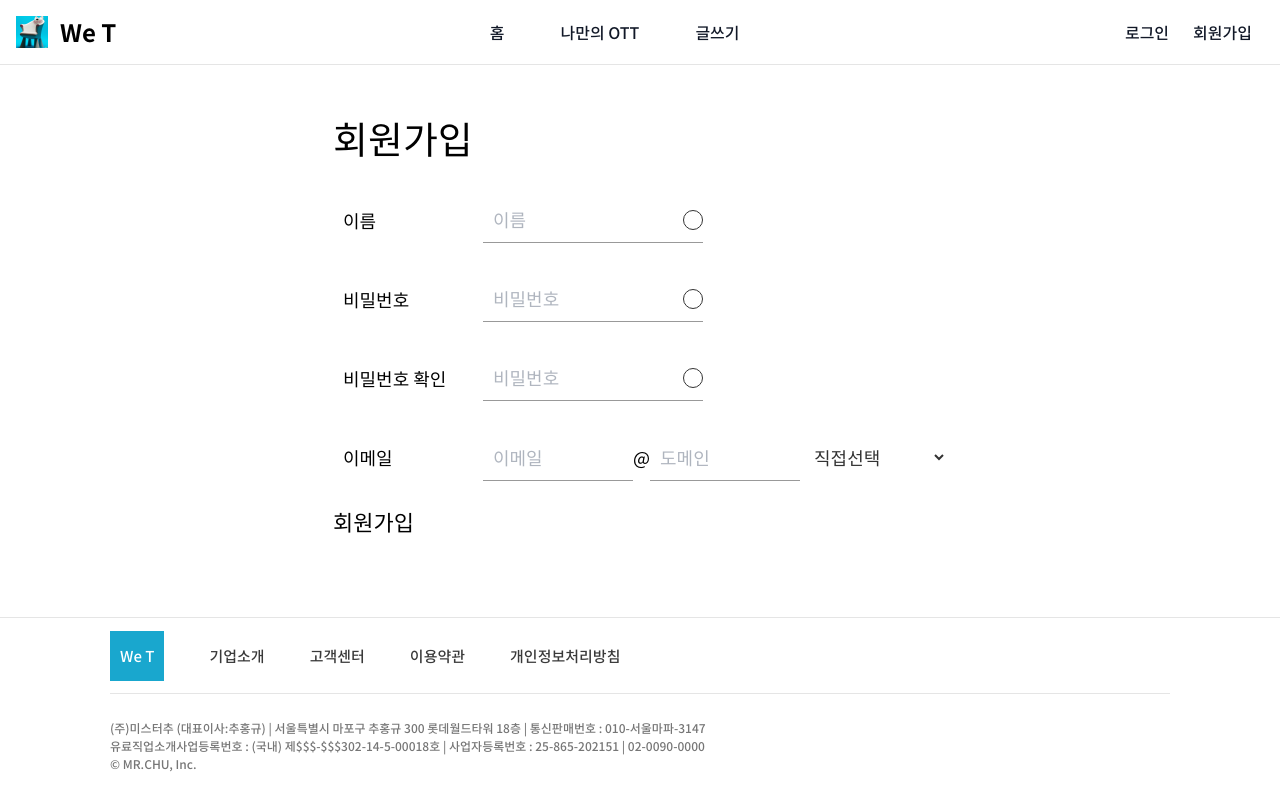
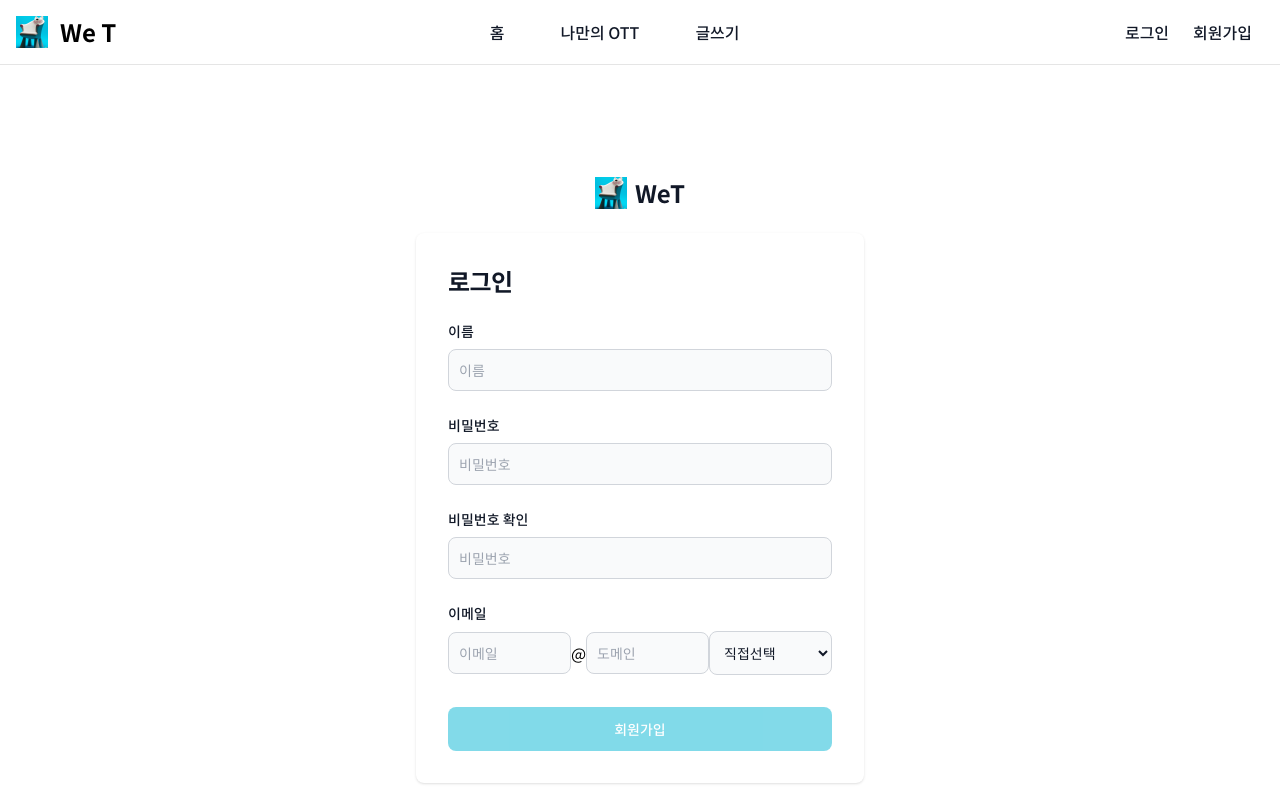
Before and after one commit to chuhongkyu/weT, a Next.js app: page /register/local in a window 1280 px wide. Shown: the top 800 px of the page. Built offline with nearby package versions, Linux system fonts and the light colour scheme; no server answers.

Commit message:
Add user id

```diff
--- a/components/login/LoginContainer.tsx
+++ b/components/login/LoginContainer.tsx
@@ -1,4 +1,6 @@
-import { signIn, useSession } from 'next-auth/react'
+import { useSession } from 'next-auth/react'
+import Link from 'next/link'
+import LoginForm from './LoginForm'
 
 export default function LoginContainer() {
   const { data: session, status } = useSession()
@@ -15,18 +17,14 @@ export default function LoginContainer() {
       )
   }
 
+
   return (
-    <div className="py-12 flex flex-col justify-center items-center">
-      <div className="text-3xl">
-          어서오세요~<br/>
-          로그인 해주세요.
+      <div className="flex flex-col items-center justify-center px-6 py-8 mx-auto md:h-screen lg:py-0">
+          <Link href="/" className="flex items-center mb-6 text-2xl font-semibold text-gray-900 ">
+              <img className="w-8 h-8 mr-2" src="/img/img_cat2.png" alt="logo"/>
+              WeT
+          </Link>
+          <LoginForm/>
       </div>
-      <div className="py-6">
-        {/* <Link className={styles.local} href={"/register/local"}><span>We T 회원가입</span></Link> */}
-        <button className="google flex items-center text-base py-4 px-6 rounded-full border-gray-300 border-2" onClick={() => signIn('google')}>
-          <span className="ml-5">구글 이메일 로그인</span>
-        </button>
-      </div>
-    </div>
   )
 }
--- /dev/null
+++ b/components/login/LoginForm.tsx
@@ -0,0 +1,129 @@
+import { useRouter } from 'next/router'
+import { FormEvent, useState } from 'react'
+import { signIn } from 'next-auth/react'
+import Link from 'next/link';
+
+interface LoginFormValues {
+    email: string;
+    password: string;
+  }
+
+  interface RegisterErrorForm {
+    email: string;
+    password: string;
+  }
+
+  const clearFromState = {
+    email: false,
+    password: false,
+  };
+
+const LoginForm = () => {
+    const [formValues, setFormValues] = useState<LoginFormValues>({
+        email: "",
+        password: "",
+    });
+
+    const [clear, setClear] = useState(clearFromState);
+    const routes = useRouter()
+
+    const handleChange = (event: React.ChangeEvent<HTMLInputElement>) => {
+        const { name, value } = event.target;
+        setFormValues((prev) => ({ ...prev, [name]: value }));
+    };
+
+    const handleSubmit = (event: FormEvent<HTMLFormElement>) => {
+        const { email, password } = formValues;
+        fetch("/api/auth/login", {
+        method: "POST",
+        headers: {
+            "Content-Type": "application/json",
+        },
+        body: JSON.stringify({ email, password }),
+        })
+        .then((response) => {
+        if (response.ok) {
+            routes.push('/');
+        } else {
+            alert('아이디와 비밀번호를 확인해 주세요.')
+        }
+        })
+        .catch((error) => {
+        console.error(error);
+        });
+    }
+
+    const handleBlur = () => {
+        const errors: Partial<RegisterErrorForm> = {};
+
+        if (!formValues.email) {
+        errors.email = "이름을 확인 해주세요";
+        setClear((prevState) => ({
+            ...prevState,
+            email: false,
+        }))
+        }else{
+        errors.email = "";
+        setClear((prevState) => ({
+            ...prevState,
+            email: true,
+        }))
+        }
+
+        if (!formValues.password) {
+        errors.password = "비밀번호를 확인해 주세요.";
+        setClear((prevState) => ({
+            ...prevState,
+            password: false,
+        }))
+        }else{
+        errors.password = "";
+        setClear((prevState) => ({
+            ...prevState,
+            password: true,
+        }))
+        }
+    }
+
+    return(
+        <div className="w-full bg-white rounded-lg shadow dark:border md:mt-0 sm:max-w-md xl:p-0">
+              <div className="p-6 space-y-4 md:space-y-6 sm:p-8">
+                  <h1 className="text-xl font-bold leading-tight tracking-tight text-gray-900 md:text-2xl ">
+                    로그인
+                  </h1>
+                  <form onSubmit={handleSubmit} className="space-y-4 md:space-y-6" action="#">
+                      <div>
+                          <label htmlFor="email" className="block mb-2 text-sm font-medium text-gray-900">Email</label>
+                          <input onBlur={handleBlur} onChange={handleChange} type="email" name="email" id="email" className="bg-gray-50 border border-gray-300 text-gray-900 sm:text-sm rounded-lg focus:ring-cyan-600 focus:border-cyan-600 block w-full p-2.5" placeholder="name@company.com"/>
+                      </div>
+                      <div>
+                          <label htmlFor="password" className="block mb-2 text-sm font-medium text-gray-900">Password</label>
+                          <input onBlur={handleBlur} onChange={handleChange} type="password" name="password" id="password" placeholder="••••••••" className="bg-gray-50 border border-gray-300 text-gray-900 sm:text-sm rounded-lg focus:ring-cyan-600 focus:border-cyan-600 block w-full p-2.5"/>
+                      </div>
+                      {/* <div className="flex items-center justify-between">
+                          <div className="flex items-start">
+                              <div className="flex items-center h-5">
+                                <input id="remember" aria-describedby="remember" type="checkbox" className="w-4 h-4 border border-gray-300 rounded bg-gray-50 focus:ring-3 focus:ring-cyan-300"/>
+                              </div>
+                              <div className="ml-3 text-sm">
+                                <label htmlFor="remember" className="text-gray-500">Remember me</label>
+                              </div>
+                          </div>
+                          <a href="#" className="text-sm font-medium text-cyan-600 hover:underline">Forgot password?</a>
+                      </div> */}
+                      <button type="submit"
+                        className={`w-full text-white bg-cyan-500 hover:bg-cyan-500 focus:ring-4 focus:outline-none focus:ring-cyan-300 font-medium rounded-lg text-sm px-5 py-3 text-center
+                        ${clear.password && clear.email ? '' : 'opacity-50 cursor-not-allowed'}`}>Sign in</button>
+                      <button className="relative justify-center google w-full flex items-center border-gray-300 border-2 font-medium rounded-lg text-sm px-5 py-3" onClick={() => signIn('google')}>
+                        <span className="ml-5">구글 이메일 로그인</span>
+                      </button>
+                      <p className="text-sm font-light text-gray-500">
+                          회원가입 <Link href="/register/local" className="font-medium text-cyan-600 hover:underline">Sign up</Link>
+                      </p>
+                  </form>
+              </div>
+          </div>
+    )
+}
+
+export default LoginForm;
--- /dev/null
+++ b/pages/api/auth/login.ts
@@ -0,0 +1,36 @@
+import { NextApiRequest, NextApiResponse } from 'next';
+import { connectDB } from 'utils/database';
+import bcrypt from 'bcrypt';
+
+export default async function handler(request: NextApiRequest, response: NextApiResponse) {
+  if (request.method === 'POST') {
+    const { email, password } = request.body;
+
+    if (!email || !password) {
+      return response.status(400).json({ message: '이메일과 비밀번호를 모두 입력해주세요.' });
+    }
+
+    const client = await connectDB;
+    const db = client.db('forum');
+
+    try {
+      const user = await db.collection('user_information').findOne({ email });
+
+      if (!user) {
+        return response.status(404).json({ message: '사용자를 찾을 수 없습니다.' });
+      }
+
+      //비밀번호 비교
+      const isPasswordValid = await bcrypt.compare(password, user.password);
+
+      if (!isPasswordValid) {
+        return response.status(401).json({ message: '비밀번호가 올바르지 않습니다.' });
+      }
+
+      response.status(200).json({ message: '로그인 성공!' });
+    } catch (error) {
+      console.error(error);
+      response.status(500).json({ message: '서버 에러가 발생했습니다.' });
+    }
+  }
+}
--- a/pages/api/auth/signup.ts
+++ b/pages/api/auth/signup.ts
@@ -2,12 +2,6 @@ import { ObjectId } from 'mongodb';
 import { NextApiRequest, NextApiResponse } from 'next';
 import { connectDB } from 'utils/database';
 import bcrypt from 'bcrypt'
-
-
-//이메일 실제 존재하는 건지 체크해야함.
-//유저가 이메일이 존재하는지 체크해야함.
-//비번 암호화 해야함.
-
 
 export default async function handler(request: NextApiRequest, response: NextApiResponse) {
   if (request.method === 'POST') {
--- a/pages/register/local/index.tsx
+++ b/pages/register/local/index.tsx
@@ -1,9 +1,7 @@
-import styles from "styles/Register.module.scss";
-import { useState, FormEvent } from "react";
-import Footer from "components/Footer";
-import Nav from "components/Nav";
-import { motion } from "framer-motion";
+import { useState, FormEvent, useEffect } from "react";
 import { useRouter } from "next/router";
+import MainLayOut from "components/MainLayOut";
+import Link from "next/link";
 
 interface RegisterFormValues {
   name: string;
@@ -12,6 +10,20 @@ interface RegisterFormValues {
   password: string;
   confirmPassword: string;
 }
+
+interface RegisterErrorForm {
+  name: string;
+  email: string;
+  password: string;
+  confirmPassword: string;
+}
+
+const clearFromState = {
+  name: false,
+  password: false,
+  confirmPassword: false,
+  email: false,
+};
 
 export default function Local(): JSX.Element {
   const [formValues, setFormValues] = useState<RegisterFormValues>({
@@ -23,15 +35,9 @@ export default function Local(): JSX.Element {
   });
 
   const routes = useRouter()
-
-  const [checkN, setCheckN] = useState({
-    name: false,
-    password: false,
-    confirmPassword: false,
-    email: false,
-  })
-
-  const [formErrors, setFormErrors] = useState<Partial<RegisterFormValues>>({});
+  const [formErrors, setFormErrors] = useState<Partial<RegisterErrorForm>>({});
+  const [clear, setClear] = useState(clearFromState);
+  const [allClear, setAllClear] = useState(false);
 
   const handleChange = (event: React.ChangeEvent<HTMLInputElement>) => {
     const { name, value } = event.target;
@@ -40,7 +46,12 @@ export default function Local(): JSX.Element {
 
   const handleSubmit = (event: FormEvent<HTMLFormElement>) => {
     event.preventDefault();
-    errorMessage();
+
+    if (!allClear) {
+      window.alert('폼을 완성해 주세요.')
+      return
+    }
+
     const { name, email_title, email_domain, password } = formValues;
     fetch("/api/auth/signup", {
       method: "POST",
@@ -53,7 +64,7 @@ export default function Local(): JSX.Element {
         if (response.ok) {
           // 회원가입 성공 시 처리
           console.log("성공")
-          routes.push('/home');
+          routes.push('/');
         } else {
           // 회원가입 실패 시 처리
         }
@@ -63,124 +74,102 @@ export default function Local(): JSX.Element {
     });
   };
 
-  const errorMessage = () => {
-    const errors: Partial<RegisterFormValues> = {};
+  //너는 유효성 검사
+  const handleBlur = () => {
+    // const { name, value } = event.target;
+    const errors: Partial<RegisterErrorForm> = {};
 
     if (!formValues.name) {
-      errors.name = "이름을 입력해주세요";
+      errors.name = "이름을 확인 해주세요";
+      setClear((prevState) => ({
+        ...prevState,
+        name: false,
+      }))
+    }else{
+      errors.name = "";
+      setClear((prevState) => ({
+        ...prevState,
+        name: true,
+      }))
+    }
+
+    if (!formValues.password || !/^[a-zA-Z0-9!@#$%^&*()_+\-=[\]{};':"\\|,.<>/?]{8,}$/.test(formValues.password)) {
+      errors.password = "비밀번호는 특수문자가 포함된 8자리 이상이어야 합니다";
+      setClear((prevState) => ({
+        ...prevState,
+        password: false,
+      }))
+    }else{
+      errors.password = "";
+      setClear((prevState) => ({
+        ...prevState,
+        password: true,
+      }))
+    }
+
+    if (!formValues.confirmPassword || formValues.password !== formValues.confirmPassword) {
+      errors.confirmPassword = "비밀번호를 확인해 주세요.";
+      setClear((prevState) => ({
+        ...prevState,
+        confirmPassword: false,
+      }))
+    }else{
+      errors.confirmPassword = "";
+      setClear((prevState) => ({
+        ...prevState,
+        confirmPassword: true,
+      }))
     }
 
     if (!formValues.email_title || !formValues.email_domain) {
-      errors.email_title = "이메일을 입력해주세요";
-      errors.email_domain = "이메일 도메인을 입력해주세요";
+      errors.email = "이메일을 확인해 주세요.";
+      setClear((prevState) => ({
+        ...prevState,
+        email: false,
+      }))
+    }else if(formValues.email_title && formValues.email_domain ){
+      errors.email = "";
+      setClear((prevState) => ({
+        ...prevState,
+        email: true,
+      }))
     }
 
-    if (!formValues.password) {
-      errors.password = "비밀번호를 입력해주세요";
-    }
-
-    if (!formValues.confirmPassword) {
-      errors.confirmPassword = "비밀번호 확인을 입력해주세요";
-    } else if (formValues.password !== formValues.confirmPassword) {
-      errors.confirmPassword = "비밀번호가 일치하지 않습니다";
-    }
-
-    const hasErrors = Object.keys(errors).length > 0;
-    if (hasErrors) {
-      setFormErrors(errors);
-      return;
-    }
-  }
+    setFormErrors((prev) => ({ ...prev, ...errors }));
+  };
 
   const handleDomain = (event: React.ChangeEvent<HTMLSelectElement>) => {
     const { name, value } = event.target;
     setFormValues((prev) => ({ ...prev, [name]: value }));
   }
 
-  const handleBlur = (event: React.FocusEvent<HTMLInputElement>) => {
-    const { name, value } = event.target;
-
-    const errors: Partial<RegisterFormValues> = {};
-
-    if (name === "name") {
-      if (!value) {
-        errors.name = "이름을 입력해주세요";
-        setCheckN((prevState) => ({
-          ...prevState,
-          name: false,
-        }))
-      }else if(value){
-        setCheckN((prevState) => ({
-          ...prevState,
-          name: true,
-        }))
+  useEffect(()=>{
+    if(Object.values(clear).every(value => value === true)){
+      setAllClear(true)
     }else{
-        setCheckN((prevState) => ({
-          ...prevState,
-          name: false,
-        }))
+      setAllClear(false)
     }
-    }
-
-    if (name === "password") {
-      if (!/^[a-zA-Z0-9!@#$%^&*()_+\-=[\]{};':"\\|,.<>/?]{8,}$/.test(value)) {
-        errors.password = "비밀번호는 특수문자가 포함된 8자리 이상이어야 합니다";
-        setCheckN((prevState) => ({
-          ...prevState,
-          password: false,
-        }))
-      }else if(/^[a-zA-Z0-9!@#$%^&*()_+\-=[\]{};':"\\|,.<>/?]{8,}$/.test(value)){
-        errors.password = "";
-        setCheckN((prevState) => ({
-          ...prevState,
-          password: true,
-        }))
-      }else{
-        setCheckN((prevState) => ({
-          ...prevState,
-          password: false,
-        }))
-      }
-    }
-
-    if (name === "confirmPassword") {
-      if (!value) {
-        errors.confirmPassword = "비밀번호 확인을 입력해주세요";
-        setCheckN((prevState) => ({
-          ...prevState,
-          confirmPassword: false,
-        }))
-      }
-      else if(formValues.password !== value){
-        errors.confirmPassword = "비밀번호가 일치하지 않습니다";
-        setCheckN((prevState) => ({
-          ...prevState,
-          confirmPassword: false,
-        }))
-      }
-      else if(formValues.password == value) {
-        errors.confirmPassword = "";
-        setCheckN((prevState) => ({
-          ...prevState,
-          confirmPassword: true,
-        }))
-      }
-    }
-
-    setFormErrors((prev) => ({ ...prev, ...errors }));
-  };
+  },[clear])
 
   return (
-    <div id={styles.Register}>
-      <Nav/>
-        <div className={styles.wrapper}>
-          <div className={styles.container}>
-            <div className={styles.form_container}>
-              <h1>회원가입</h1>
-                <form onSubmit={handleSubmit}>
-                    <div className={styles.input_name}>
-                        <label htmlFor="name">이름</label>
+    <MainLayOut>
+      <section className="mx-8 max-w-5xl sm:mx-auto py-20">
+        <div className="flex flex-col items-center justify-center px-6 py-8 mx-auto md:h-screen lg:py-0">
+          <Link href="/" className="flex items-center mb-6 text-2xl font-semibold text-gray-900 ">
+              <img className="w-8 h-8 mr-2" src="/img/img_cat2.png" alt="logo"/>
+              WeT
+          </Link>
+          <div className="w-full bg-white rounded-lg shadow dark:border md:mt-0 sm:max-w-md xl:p-0">
+            <div className="p-6 space-y-4 md:space-y-6 sm:p-8">
+              <h1 className="text-xl font-bold leading-tight tracking-tight text-gray-900 md:text-2xl ">
+                로그인
+              </h1>
+              <form className="space-y-4 md:space-y-6" onSubmit={handleSubmit}>
+                  {/* 이메일 */}
+                  <div>
+                        <label className="block mb-2 text-sm font-medium text-gray-900" htmlFor="name">이름</label>
                         <input
+                          className="bg-gray-50 border border-gray-300 text-gray-900 sm:text-sm rounded-lg focus:ring-cyan-600 focus:border-cyan-600 block w-full p-2.5"
                           id="name"
                           name="name"
                           type="text"
@@ -190,16 +179,14 @@ export default function Local(): JSX.Element {
                           value={formValues.name}
                           onChange={handleChange}
                         />
-                        <motion.span
-                          initial={{background: "#fff"}}
-                          animate={checkN.name ? {background: "#68d868"}: {}}
-                         className={styles.check}></motion.span>
-                        <span className={styles.error}>{formErrors.name ? formErrors.name : null}</span>
+                        <span className="block mt-2 text-sm font-medium text-red-500">{formErrors.name ? formErrors.name : null}</span>
                   </div>
-                    <div className={styles.input_password}>
-                        <label htmlFor="password">비밀번호</label>
+
+                  <div>
+                        <label className="block mb-2 text-sm font-medium text-gray-900" htmlFor="password">비밀번호</label>
                         <input
                           id="password"
+                          className="bg-gray-50 border border-gray-300 text-gray-900 sm:text-sm rounded-lg focus:ring-cyan-600 focus:border-cyan-600 block w-full p-2.5"
                           name="password"
                           type="password"
                           placeholder="비밀번호"
@@ -208,17 +195,15 @@ export default function Local(): JSX.Element {
                           value={formValues.password}
                           onChange={handleChange}
                         />
-                        <motion.span
-                          initial={{background: "#fff"}}
-                          animate={checkN.password ? {background: "#68d868"}: {}}
-                         className={styles.check}></motion.span>
-                        <span className={styles.error}>{formErrors.password ? formErrors.password : null}</span>
+
+                        <span className="block mt-2 text-sm font-medium text-red-500">{formErrors.password ? formErrors.password : null}</span>
                   </div>
-                    <div className={styles.input_password}>
-                        <label htmlFor="confirmPassword">비밀번호 확인</label>
+                  <div>
+                        <label className="block mb-2 text-sm font-medium text-gray-900" htmlFor="confirmPassword">비밀번호 확인</label>
                         <input
                           id="confirmPassword"
                           name="confirmPassword"
+                          className="bg-gray-50 border border-gray-300 text-gray-900 sm:text-sm rounded-lg focus:ring-cyan-600 focus:border-cyan-600 block w-full p-2.5"
                           type="password"
                           placeholder="비밀번호"
                           maxLength={16}
@@ -226,34 +211,37 @@ export default function Local(): JSX.Element {
                           value={formValues.confirmPassword}
                           onChange={handleChange}
                         />
-                        <motion.span
-                          initial={{background: "#fff"}}
-                          animate={checkN.confirmPassword ? {background: "#68d868"}: {}}
-                         className={styles.check}></motion.span>
-                        <span className={styles.error}>{formErrors.confirmPassword ? formErrors.confirmPassword : null}</span>
+
+                        <span className="block mt-2 text-sm font-medium text-red-500">{formErrors.confirmPassword ? formErrors.confirmPassword : null}</span>
                   </div>
-                    <div className={styles.input_email}>
-                        <label htmlFor="email">이메일</label>
+
+                  <div>
+                        <label className="block mb-2 text-sm font-medium text-gray-900" htmlFor="email">이메일</label>
+                        <div className="flex items-center">
                           <input
+                              className="bg-gray-50 border border-gray-300 text-gray-900 sm:text-sm rounded-lg focus:ring-cyan-600 focus:border-cyan-600 block w-full p-2.5"
                               name="email_title"
                               id="email_title"
                               type="text"
                               value={formValues.email_title}
                               placeholder="이메일"
                               maxLength={18}
+                              onBlur={handleBlur}
                               onChange={handleChange} /> @
                           <input
+                              className="bg-gray-50 border border-gray-300 text-gray-900 sm:text-sm rounded-lg focus:ring-cyan-600 focus:border-cyan-600 block w-full p-2.5"
                               name="email_domain"
                               id="email_domain"
                               type="text"
                               value={formValues.email_domain}
                               placeholder="도메인"
                               maxLength={15}
+                              onBlur={handleBlur}
                               onChange={handleChange}
                               />
                           <select
                               name="email_domain"
-                            className="email_select"
+                              className="bg-gray-50 border border-gray-300 text-gray-900 sm:text-sm rounded-lg focus:ring-cyan-600 focus:border-cyan-600 block w-full p-2.5"
                               onChange={handleDomain}
                           >
                               <option value="">직접선택</option>
@@ -265,18 +253,25 @@ export default function Local(): JSX.Element {
                               <option value="nate.com">nate.com</option>
                               <option value="yahoo.com">yahoo.com</option>
                           </select>
+                        </div>
                         {/* <span className={styles.check}></span> */}
-                        <span className={styles.error}>{formErrors.email_domain ? formErrors.email_domain : null}</span>
+                        <span className="block mt-2 text-sm font-medium text-red-500">{formErrors.email}</span>
                   </div>
 
-                    <div className={styles.button_container}>
-                        <button type="submit">회원가입</button>
-                    </div>
+                  <button
+                    className={`w-full text-white bg-cyan-500 hover:bg-cyan-500 focus:ring-4 focus:outline-none focus:ring-cyan-300 font-medium rounded-lg text-sm px-5 py-3 text-center ${
+                      allClear ? '' : 'opacity-50 cursor-not-allowed'
+                    }`}
+                    type="submit"
+                    disabled={!allClear}
+                  >
+                    회원가입
+                  </button>
               </form>
             </div>
           </div>
         </div>
-      <Footer/>
-    </div>
+      </section>
+    </MainLayOut>
   );
 }
```
Also changed, not shown: components/register/SelectContainer.tsx (+17 -9 lines), styles/globals.css (+7 -3 lines). Lines whose indentation alone changed are shown as unchanged.
